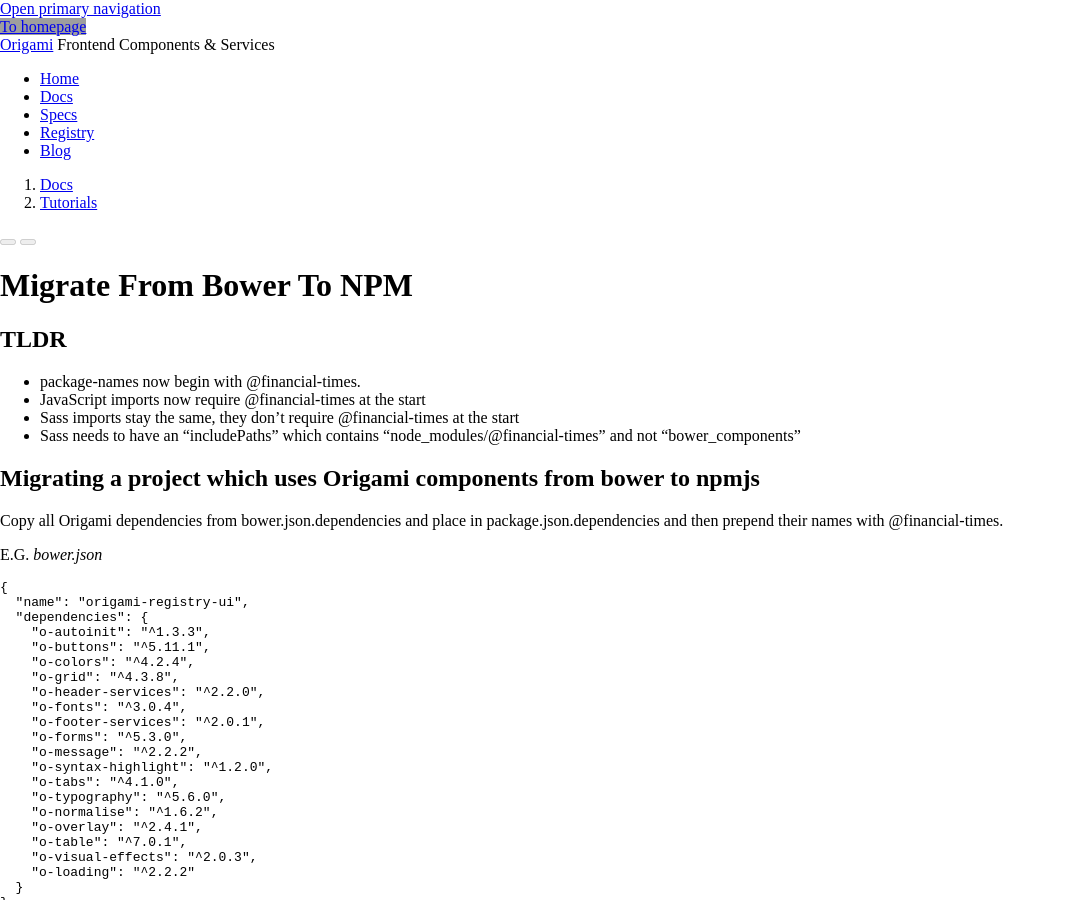
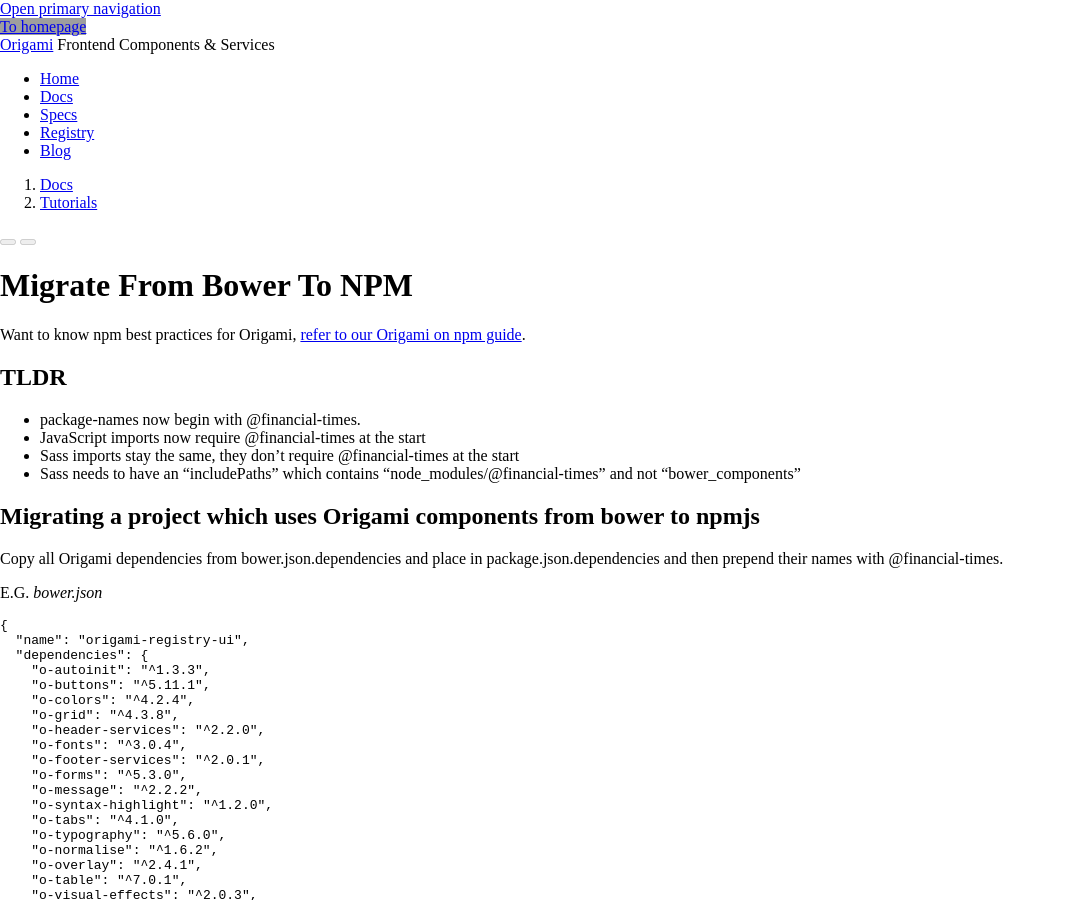
Before and after one commit to Financial-Times/origami-website, a Jekyll site: the page built from _tutorials/bower-to-npm.md, in a window 1280 px wide and 900 px high. Shown: the whole window, without its empty margins (0-1066 px from the left). Built offline with Jekyll 4.4.1, drawn with Linux system fonts in a browser that asks for light colours; a style sheet for code colours, icons or effects is not loaded; grey boxes are pictures that could not be loaded.

Commit message:
Add link from bower-to-npm guide to the Origami on npm guide

```diff
--- a/_tutorials/bower-to-npm.md
+++ b/_tutorials/bower-to-npm.md
@@ -5,6 +5,8 @@ cta: Learn how to migrate to npm
 ---
 
 # {{page.title}}
+
+Want to know npm best practices for Origami, [refer to our Origami on npm guide](https://origami.ft.com/docs/tutorials/npm/).
 
 ## TLDR
 - package-names now begin with @financial-times.
```
